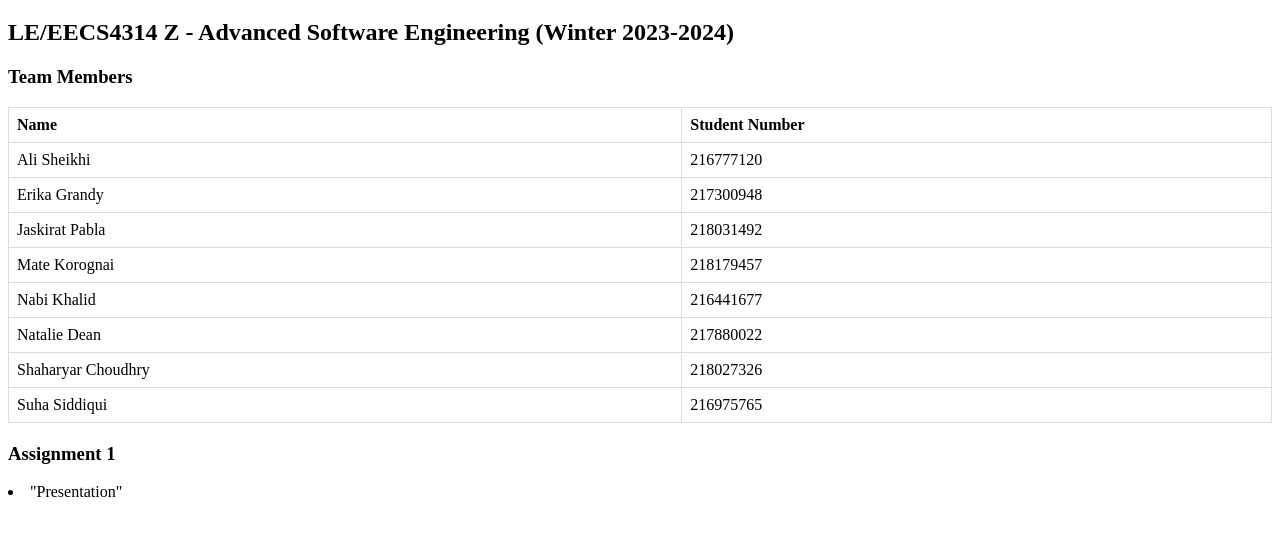
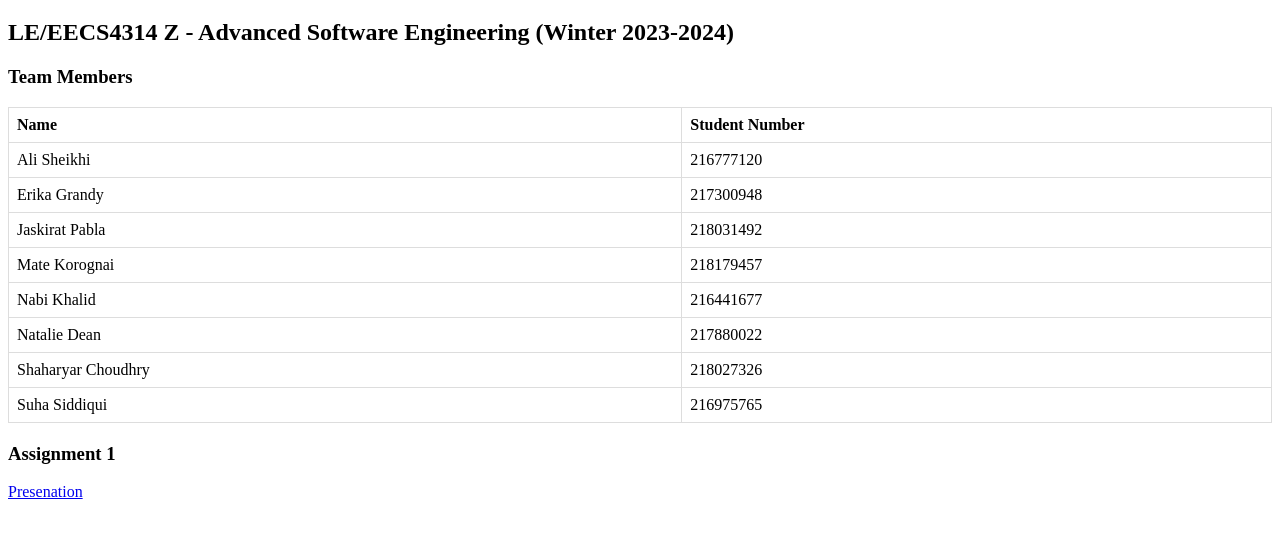
Before and after one commit to MateKoro/EECS4314, a plain HTML site: page index.html in a window 1280 px wide. Shown: the part 61-596 px from the top of the page. Drawn offline with Linux system fonts and the light colour scheme.

Commit message:
added dummy presentation hyperlink

```diff
--- a/index.html
+++ b/index.html
@@ -63,9 +63,7 @@
         </tr>
     </table>
     <h3>Assignment 1</h3>
-    <li>
-        "Presentation"
-    </li>
+    <a href="https://github.com/MateKoro/EECS4314/blob/main/Assignment1/presentation.pdf">Presenation</a>
 
 </body>
 </html>
```
